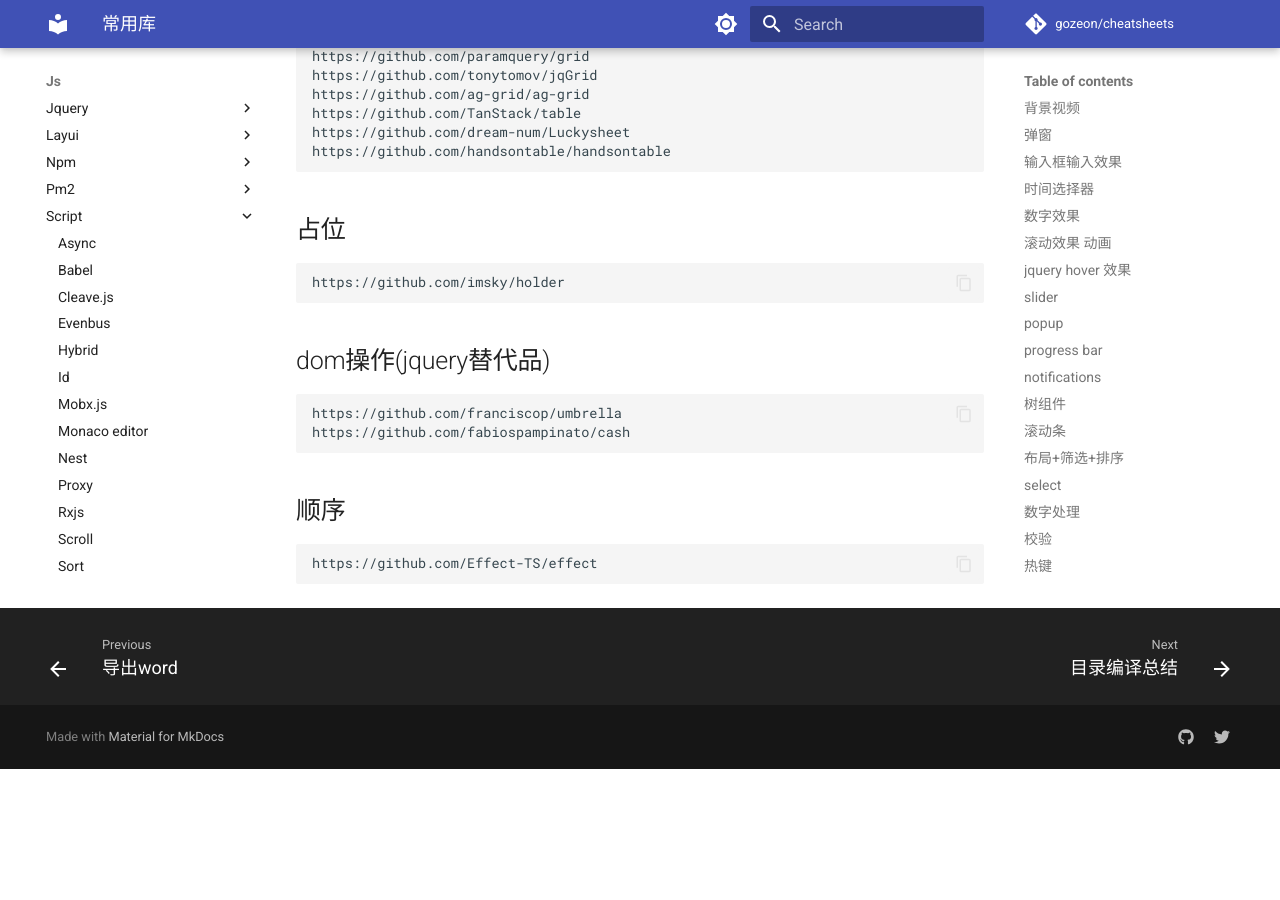
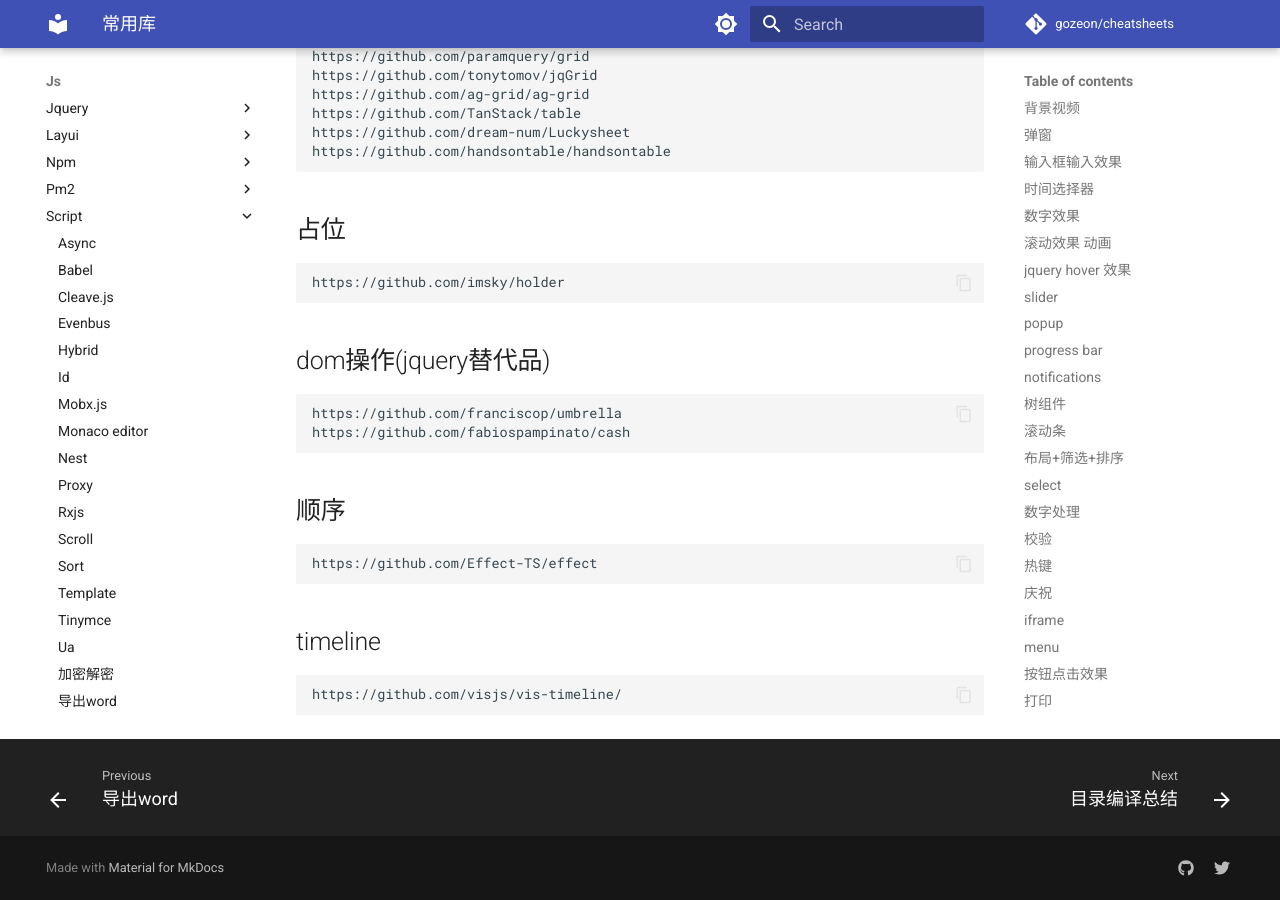
Before and after one commit to gozeon/cheatsheets, an MkDocs documentation site: the page built from docs/js/script/常用库.md, in a window 1280 px wide and 900 px high, scrolled down 4408 px. Built offline with MkDocs 1.6.1 and Material for MkDocs 9.7.7, drawn with Linux system fonts in a browser that asks for light colours; comment, search, counter and statistics services are not loaded; before the commit the page ends 5177 px from its top, so only the background shows below that.

Commit message:
Update 常用库.md

```diff
--- a/docs/js/script/常用库.md
+++ b/docs/js/script/常用库.md
@@ -150,3 +150,6 @@
 
 ## 顺序
     https://github.com/Effect-TS/effect
+
+## timeline
+    https://github.com/visjs/vis-timeline/
```
